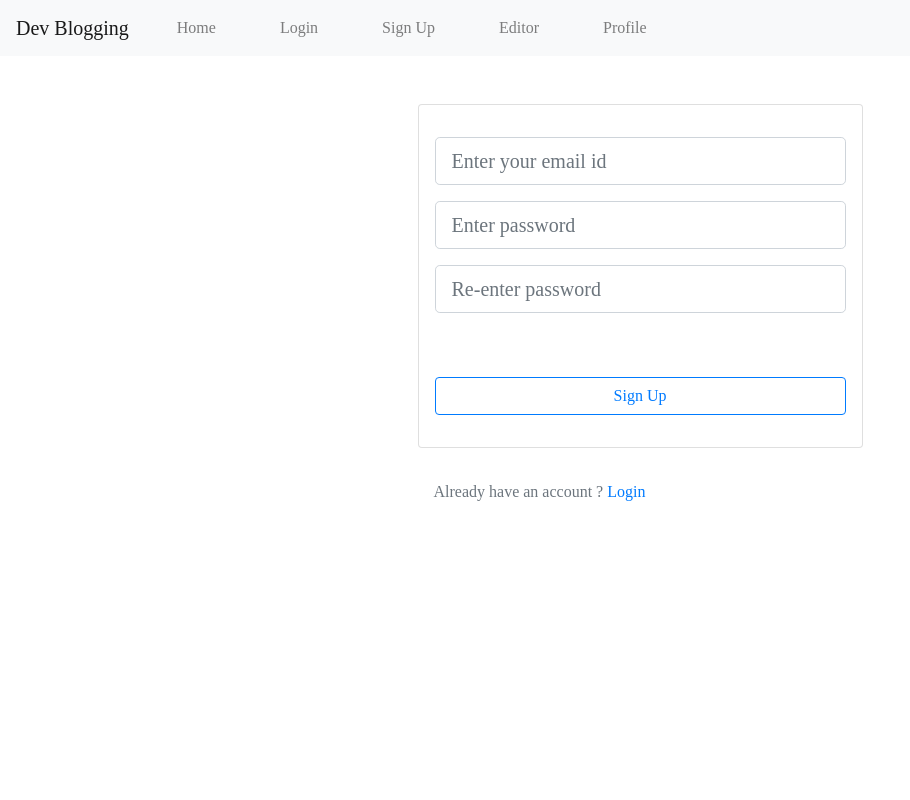
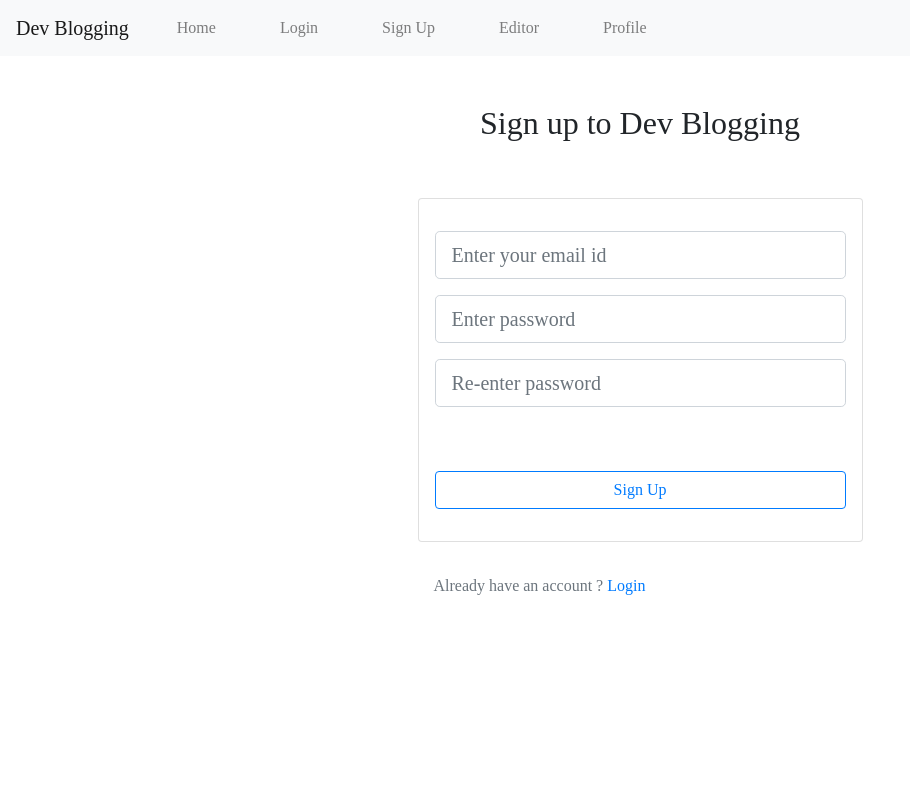
Before and after one commit to QuantDanish/dev-blogging, a React app: page /sign-up in a window 1280 px wide. Shown: the top 800 px of the page, without its empty margins (0-910 px from the left). Built offline with nearby package versions, Linux system fonts and the light colour scheme; a web font is replaced by a local one.

Commit message:
basic fixes

```diff
--- a/src/app/common/services/networkService.ts
+++ b/src/app/common/services/networkService.ts
@@ -7,7 +7,7 @@ const get = (): Promise<IBlog[]> => {
       resolve(
         (data as IBlog[]).sort((b1: IBlog, b2: IBlog) => b1.index - b2.index)
       );
-    }, 100);
+    }, 1000);
   });
 };
 
--- a/src/app/page/auth/sign-up/SingUpComponent.tsx
+++ b/src/app/page/auth/sign-up/SingUpComponent.tsx
@@ -6,6 +6,11 @@ import { Link } from 'react-router-dom';
 const SignUp: React.FC<any> = ({}) => {
   return (
     <Container className='sign-up-component'>
+      <Row className='justify-content-around'>
+        <Col md={5}>
+          <h2 className='text-center mt-5'>Sign up to Dev Blogging</h2>
+        </Col>
+      </Row>
       <Row className='justify-content-around'>
         <Col md={5} className='mt-5 align-middle'>
           <Card>
--- a/src/app/page/auth/sign-up/signUpForm/SignUpFormComponent.tsx
+++ b/src/app/page/auth/sign-up/signUpForm/SignUpFormComponent.tsx
@@ -3,14 +3,8 @@ import { Form, FormGroup, Button } from 'react-bootstrap';
 
 const logFormValue = (e: React.FormEvent<HTMLFormElement>) => {
   e.preventDefault();
-  let data = {};
-  // (e.target as HTMLFormElement).children.forEach((element: HTMLElement) => {
-  //   if (element.tagName === 'input') {
-  //     data[element.nodeName] = element.nodeValue;
-  //   }
-  // });
 
-  // console.log(data);
+  console.log('form submitted');
 };
 
 const SingUpForm: React.FC<any> = ({}) => {
```
